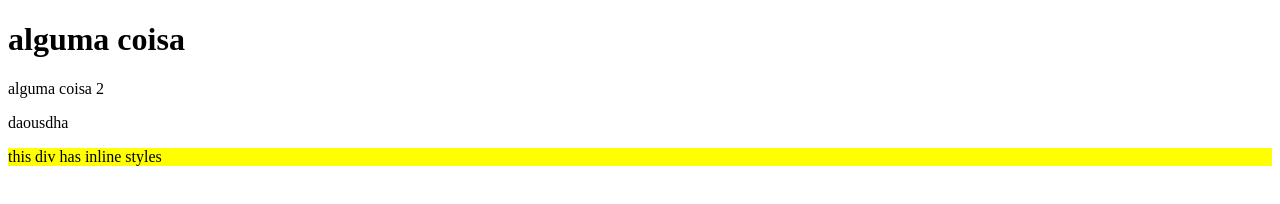
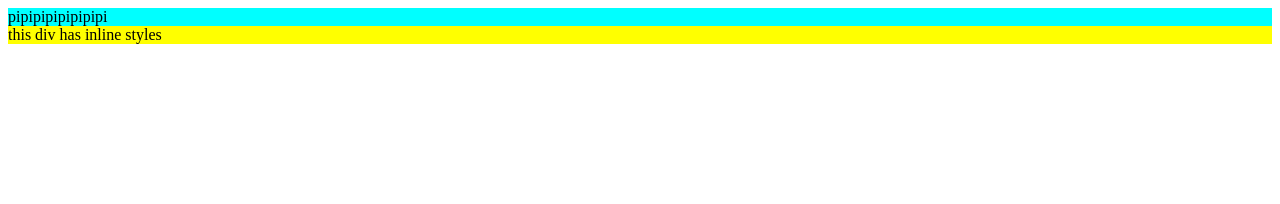
Before and after one commit to GAlmeida-tech/Atividade-dia-22-10, a plain HTML site: page index.html in a window 1280 px wide. Drawn offline with Linux system fonts and the light colour scheme.

Commit message:
DIVVVVVVVVVVVVV

```diff
--- a/index.html
+++ b/index.html
@@ -5,11 +5,19 @@
     <meta name="viewport" content="width=device-width, initial-scale=1.0">
     <title>aula 01</title>
 </head>
+<style> .myDiv {background-color: aqua;}
+</style>
+
 <body>
-<div> <h1> alguma coisa</h1>
-<p>alguma coisa 2</p>
-<p>daousdha</p> </div>
+<div class="myDiv"> pipipipipipipipi</div>
+
+
+
+
+
+
 <div style= "background-color: yellow; color: black;"> this div has inline styles</div>
+
 
 
 </body>
```
